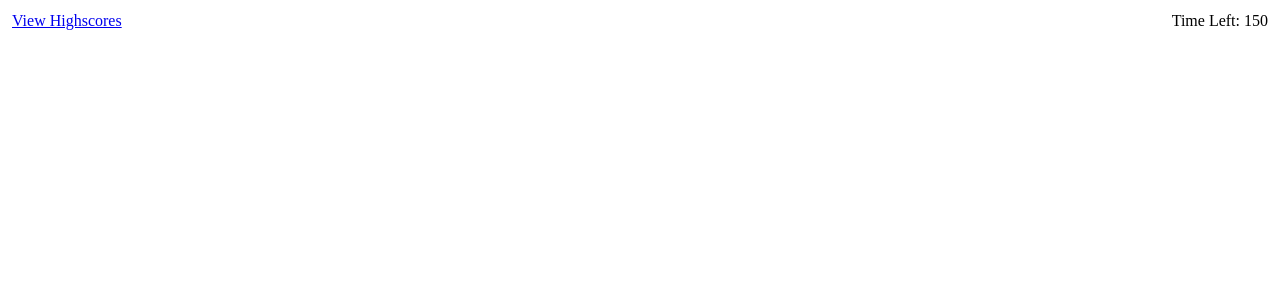
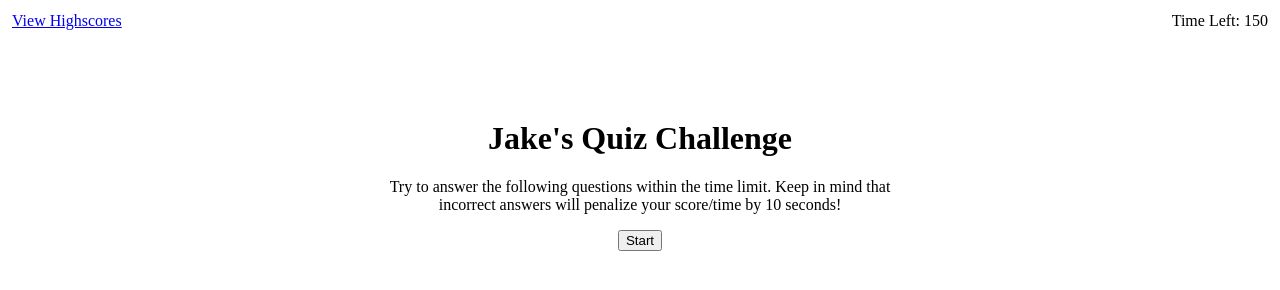
Before and after one commit to s-suresh-kumar/test_quiz, a plain HTML site: page index.html in a window 1280 px wide. Drawn offline with Linux system fonts and the light colour scheme.

Commit message:
added start page div and styled it

```diff
--- a/index.html
+++ b/index.html
@@ -11,6 +11,20 @@
   <div class="hs"><a href="hs.html">View Highscores</a></div>
   <div class="time">Time Left: <span id="time"> 150</span></div>
 
+  <div class="quiz-wrapper">
+<!-- <div class="wrapper"> you will have several divs here which will appear and disappear as user takes action through clicking
+and  interacting with the  app -->
+    <div id="start-page-div" class="start-page-div" >
+      <h1>Jake's Quiz Challenge</h1>
+      <p>
+        Try to answer the following  questions within the time
+          limit. Keep in mind that incorrect answers will penalize your
+          score/time by 10 seconds!
+      </p>
+      <button id="start-btn">Start</button>
+    </div>
+  </div>
+
   <script src="script.js"></script>
 </body>
 </html>
--- a/style.css
+++ b/style.css
@@ -8,3 +8,11 @@
   top: 12px;
   right: 12px;
 }
+
+.quiz-wrapper {
+  margin: 120px auto 0 auto;
+  max-width:550px;
+}
+.start-page-div {
+  text-align: center;
+}
```
